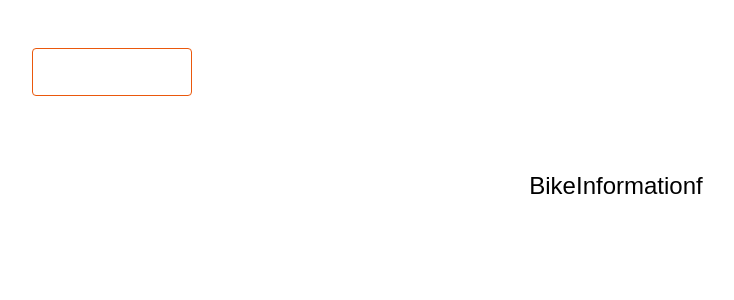
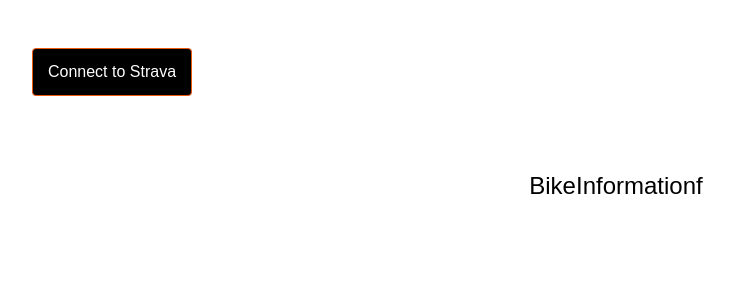
Before and after one commit to fredrikmork/bike-condition, a Next.js app: page / in a window 1280 px wide. Shown: the top 300 px of the page, without its empty margins (24-758 px from the left). Built offline with nearby package versions, Linux system fonts and the light colour scheme; no server answers; a web font is replaced by a local one.

Commit message:
Solved login problem

```diff
--- a/src/components/SessionProvider/index.tsx
+++ b/src/components/SessionProvider/index.tsx
@@ -1,3 +1,4 @@
 "use client";
+
 import { SessionProvider } from "next-auth/react";
 export { SessionProvider };
--- a/src/components/StravaLoginButton/index.tsx
+++ b/src/components/StravaLoginButton/index.tsx
@@ -13,7 +13,7 @@ export function StravaLoginButton() {
   return (
     <button
       onClick={() => onClick()}
-      className="flex h-12 w-40 items-center justify-center rounded border border-orange-600"
+      className="flex h-12 w-40 items-center justify-center rounded border border-orange-600 bg-black"
     >
       {/* <Image
         src="noe-strava.svg"
```
Also changed, not shown: src/app/api/auth/[...nextdauth]/route.ts (renamed from src/app/api/auth/[...NextAuth]/route.ts).
